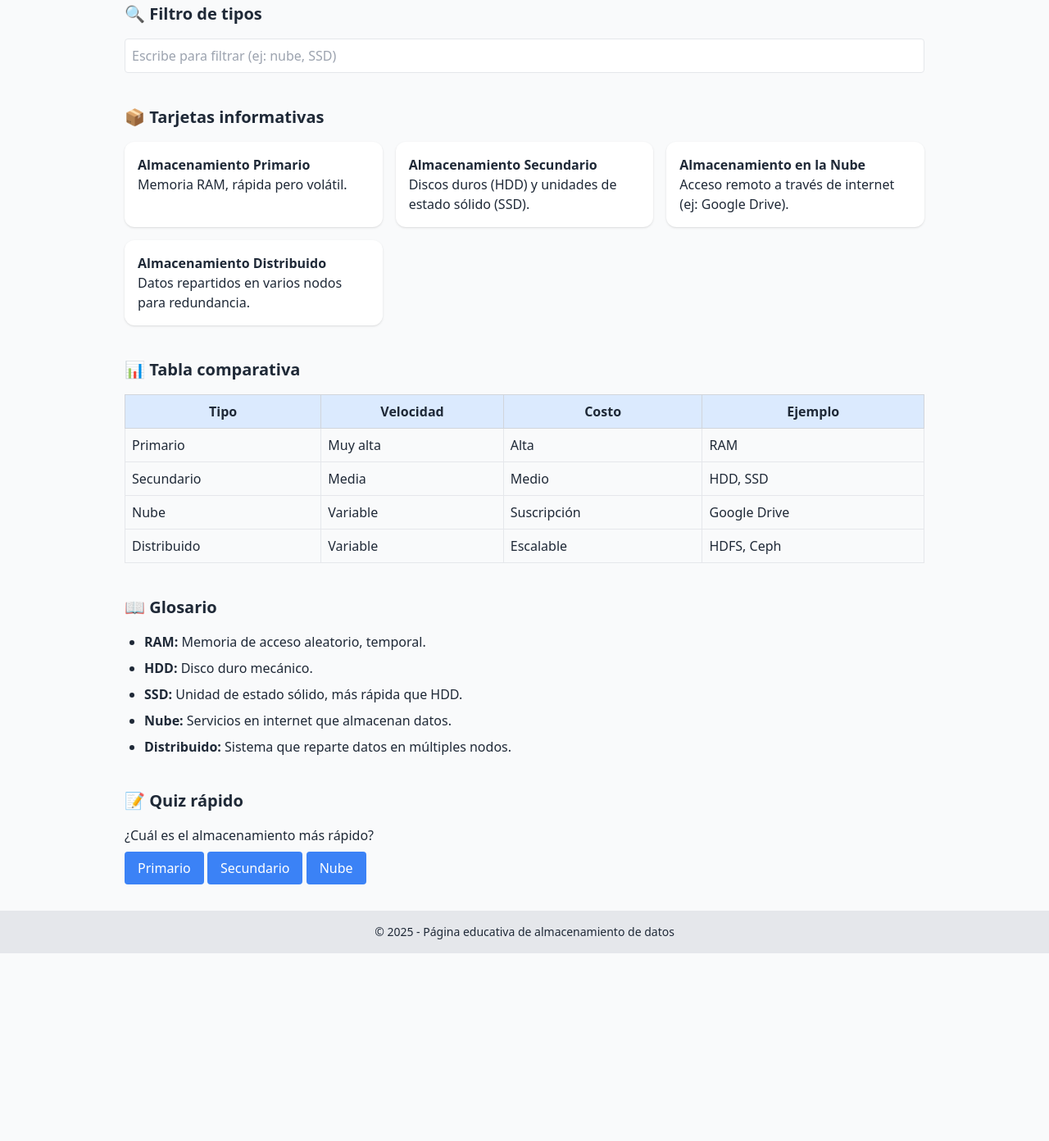
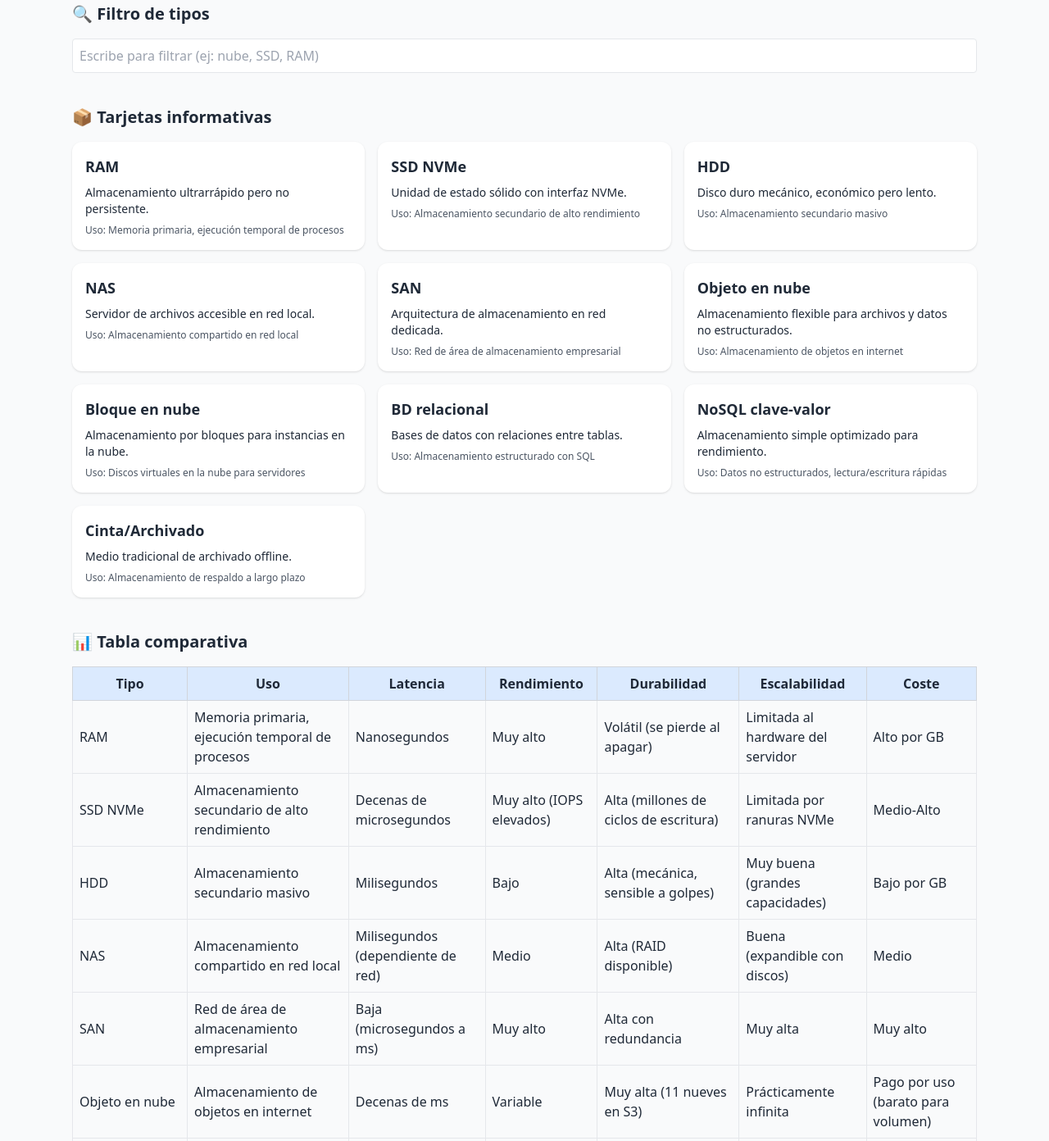
Before and after one commit to LucasMC888/almacenamiento-web, a plain HTML site: page index.html in a window 1280 px wide. Shown: the part 121-1513 px from the top of the page at 82% size. Before the commit the page ends 1284 px from the top, so only its background shows below. Drawn offline with nearby package versions, Linux system fonts and the light colour scheme.

Commit message:
Update index.html

```diff
--- a/index.html
+++ b/index.html
@@ -12,7 +12,7 @@
     <p class="text-sm">Página educativa interactiva</p>
   </header>
 
-  <main class="max-w-5xl mx-auto p-6 space-y-10">
+  <main class="max-w-6xl mx-auto p-6 space-y-10">
 
     <!-- Filtro -->
     <section id="filtro">
@@ -20,7 +20,7 @@
       <input
         type="text"
         id="searchInput"
-        placeholder="Escribe para filtrar (ej: nube, SSD)"
+        placeholder="Escribe para filtrar (ej: nube, SSD, RAM)"
         class="w-full p-2 border rounded"
       />
     </section>
@@ -28,24 +28,7 @@
     <!-- Tarjetas -->
     <section id="tarjetas">
       <h2 class="text-xl font-semibold mb-4">📦 Tarjetas informativas</h2>
-      <div id="cardContainer" class="grid md:grid-cols-2 lg:grid-cols-3 gap-4">
-        <div class="card bg-white rounded-xl shadow p-4" data-type="primario">
-          <h3 class="font-bold">Almacenamiento Primario</h3>
-          <p>Memoria RAM, rápida pero volátil.</p>
-        </div>
-        <div class="card bg-white rounded-xl shadow p-4" data-type="secundario">
-          <h3 class="font-bold">Almacenamiento Secundario</h3>
-          <p>Discos duros (HDD) y unidades de estado sólido (SSD).</p>
-        </div>
-        <div class="card bg-white rounded-xl shadow p-4" data-type="nube">
-          <h3 class="font-bold">Almacenamiento en la Nube</h3>
-          <p>Acceso remoto a través de internet (ej: Google Drive).</p>
-        </div>
-        <div class="card bg-white rounded-xl shadow p-4" data-type="distribuido">
-          <h3 class="font-bold">Almacenamiento Distribuido</h3>
-          <p>Datos repartidos en varios nodos para redundancia.</p>
-        </div>
-      </div>
+      <div id="cardContainer" class="grid md:grid-cols-2 lg:grid-cols-3 gap-4"></div>
     </section>
 
     <!-- Tabla comparativa -->
@@ -56,37 +39,15 @@
           <thead class="bg-blue-100">
             <tr>
               <th class="border border-gray-300 p-2">Tipo</th>
-              <th class="border border-gray-300 p-2">Velocidad</th>
-              <th class="border border-gray-300 p-2">Costo</th>
-              <th class="border border-gray-300 p-2">Ejemplo</th>
+              <th class="border border-gray-300 p-2">Uso</th>
+              <th class="border border-gray-300 p-2">Latencia</th>
+              <th class="border border-gray-300 p-2">Rendimiento</th>
+              <th class="border border-gray-300 p-2">Durabilidad</th>
+              <th class="border border-gray-300 p-2">Escalabilidad</th>
+              <th class="border border-gray-300 p-2">Coste</th>
             </tr>
           </thead>
-          <tbody>
-            <tr>
-              <td class="border p-2">Primario</td>
-              <td class="border p-2">Muy alta</td>
-              <td class="border p-2">Alta</td>
-              <td class="border p-2">RAM</td>
-            </tr>
-            <tr>
-              <td class="border p-2">Secundario</td>
-              <td class="border p-2">Media</td>
-              <td class="border p-2">Medio</td>
-              <td class="border p-2">HDD, SSD</td>
-            </tr>
-            <tr>
-              <td class="border p-2">Nube</td>
-              <td class="border p-2">Variable</td>
-              <td class="border p-2">Suscripción</td>
-              <td class="border p-2">Google Drive</td>
-            </tr>
-            <tr>
-              <td class="border p-2">Distribuido</td>
-              <td class="border p-2">Variable</td>
-              <td class="border p-2">Escalable</td>
-              <td class="border p-2">HDFS, Ceph</td>
-            </tr>
-          </tbody>
+          <tbody id="tablaBody"></tbody>
         </table>
       </div>
     </section>
@@ -94,23 +55,13 @@
     <!-- Glosario -->
     <section id="glosario">
       <h2 class="text-xl font-semibold mb-4">📖 Glosario</h2>
-      <ul class="list-disc pl-6 space-y-2">
-        <li><strong>RAM:</strong> Memoria de acceso aleatorio, temporal.</li>
-        <li><strong>HDD:</strong> Disco duro mecánico.</li>
-        <li><strong>SSD:</strong> Unidad de estado sólido, más rápida que HDD.</li>
-        <li><strong>Nube:</strong> Servicios en internet que almacenan datos.</li>
-        <li><strong>Distribuido:</strong> Sistema que reparte datos en múltiples nodos.</li>
-      </ul>
+      <ul id="glosarioList" class="list-disc pl-6 space-y-2"></ul>
     </section>
 
     <!-- Quiz -->
     <section id="quiz">
       <h2 class="text-xl font-semibold mb-4">📝 Quiz rápido</h2>
-      <p class="mb-2">¿Cuál es el almacenamiento más rápido?</p>
-      <button onclick="checkAnswer('primario')" class="bg-blue-500 text-white px-4 py-2 rounded">Primario</button>
-      <button onclick="checkAnswer('secundario')" class="bg-blue-500 text-white px-4 py-2 rounded">Secundario</button>
-      <button onclick="checkAnswer('nube')" class="bg-blue-500 text-white px-4 py-2 rounded">Nube</button>
-      <p id="quizResult" class="mt-2 font-semibold"></p>
+      <div id="quizContainer" class="space-y-6"></div>
     </section>
   </main>
 
@@ -119,29 +70,250 @@
   </footer>
 
   <script>
+    // ======================
+    // Datos de ejemplo
+    // ======================
+    const items = [
+      {
+        tipo: "RAM",
+        uso: "Memoria primaria, ejecución temporal de procesos",
+        ejemplos: "DDR4, DDR5",
+        latencia: "Nanosegundos",
+        rendimiento: "Muy alto",
+        durabilidad: "Volátil (se pierde al apagar)",
+        escalabilidad: "Limitada al hardware del servidor",
+        coste: "Alto por GB",
+        desc: "Almacenamiento ultrarrápido pero no persistente."
+      },
+      {
+        tipo: "SSD NVMe",
+        uso: "Almacenamiento secundario de alto rendimiento",
+        ejemplos: "Samsung 980 Pro, WD Black SN850",
+        latencia: "Decenas de microsegundos",
+        rendimiento: "Muy alto (IOPS elevados)",
+        durabilidad: "Alta (millones de ciclos de escritura)",
+        escalabilidad: "Limitada por ranuras NVMe",
+        coste: "Medio-Alto",
+        desc: "Unidad de estado sólido con interfaz NVMe."
+      },
+      {
+        tipo: "HDD",
+        uso: "Almacenamiento secundario masivo",
+        ejemplos: "Seagate Barracuda, WD Blue",
+        latencia: "Milisegundos",
+        rendimiento: "Bajo",
+        durabilidad: "Alta (mecánica, sensible a golpes)",
+        escalabilidad: "Muy buena (grandes capacidades)",
+        coste: "Bajo por GB",
+        desc: "Disco duro mecánico, económico pero lento."
+      },
+      {
+        tipo: "NAS",
+        uso: "Almacenamiento compartido en red local",
+        ejemplos: "Synology, QNAP",
+        latencia: "Milisegundos (dependiente de red)",
+        rendimiento: "Medio",
+        durabilidad: "Alta (RAID disponible)",
+        escalabilidad: "Buena (expandible con discos)",
+        coste: "Medio",
+        desc: "Servidor de archivos accesible en red local."
+      },
+      {
+        tipo: "SAN",
+        uso: "Red de área de almacenamiento empresarial",
+        ejemplos: "Fibre Channel SAN, iSCSI SAN",
+        latencia: "Baja (microsegundos a ms)",
+        rendimiento: "Muy alto",
+        durabilidad: "Alta con redundancia",
+        escalabilidad: "Muy alta",
+        coste: "Muy alto",
+        desc: "Arquitectura de almacenamiento en red dedicada."
+      },
+      {
+        tipo: "Objeto en nube",
+        uso: "Almacenamiento de objetos en internet",
+        ejemplos: "Amazon S3, Azure Blob Storage",
+        latencia: "Decenas de ms",
+        rendimiento: "Variable",
+        durabilidad: "Muy alta (11 nueves en S3)",
+        escalabilidad: "Prácticamente infinita",
+        coste: "Pago por uso (barato para volumen)",
+        desc: "Almacenamiento flexible para archivos y datos no estructurados."
+      },
+      {
+        tipo: "Bloque en nube",
+        uso: "Discos virtuales en la nube para servidores",
+        ejemplos: "Amazon EBS, Google Persistent Disk",
+        latencia: "Milisegundos",
+        rendimiento: "Medio-Alto",
+        durabilidad: "Alta",
+        escalabilidad: "Alta",
+        coste: "Pago mensual por GB",
+        desc: "Almacenamiento por bloques para instancias en la nube."
+      },
+      {
+        tipo: "BD relacional",
+        uso: "Almacenamiento estructurado con SQL",
+        ejemplos: "MySQL, PostgreSQL, Oracle",
+        latencia: "Milisegundos",
+        rendimiento: "Medio-Alto",
+        durabilidad: "Alta (transacciones ACID)",
+        escalabilidad: "Vertical (escala en un solo nodo)",
+        coste: "Medio-Alto",
+        desc: "Bases de datos con relaciones entre tablas."
+      },
+      {
+        tipo: "NoSQL clave-valor",
+        uso: "Datos no estructurados, lectura/escritura rápidas",
+        ejemplos: "Redis, DynamoDB",
+        latencia: "Baja (ms o menos)",
+        rendimiento: "Muy alto",
+        durabilidad: "Variable (según configuración)",
+        escalabilidad: "Horizontal excelente",
+        coste: "Depende del proveedor",
+        desc: "Almacenamiento simple optimizado para rendimiento."
+      },
+      {
+        tipo: "Cinta/Archivado",
+        uso: "Almacenamiento de respaldo a largo plazo",
+        ejemplos: "LTO-9, IBM Tape",
+        latencia: "Segundos a minutos",
+        rendimiento: "Bajo",
+        durabilidad: "Muy alta (décadas en condiciones adecuadas)",
+        escalabilidad: "Alta (bibliotecas robotizadas)",
+        coste: "Muy bajo por TB",
+        desc: "Medio tradicional de archivado offline."
+      }
+    ];
+
+    const glosario = [
+      { termino: "Latencia", definicion: "Tiempo de respuesta desde la petición hasta el acceso al dato." },
+      { termino: "IOPS", definicion: "Operaciones de entrada/salida por segundo, mide rendimiento." },
+      { termino: "ACID", definicion: "Propiedades de transacciones: Atomicidad, Consistencia, Aislamiento, Durabilidad." },
+      { termino: "RAID", definicion: "Arreglo redundante de discos para mejorar rendimiento o tolerancia a fallos." },
+      { termino: "CAP", definicion: "Teorema que afirma que una BD distribuida no puede garantizar Consistencia, Disponibilidad y Tolerancia a particiones simultáneamente." },
+      { termino: "Escalabilidad", definicion: "Capacidad de un sistema para crecer en recursos o usuarios sin perder eficiencia." },
+      { termino: "Durabilidad", definicion: "Garantía de que los datos escritos se conservan de forma fiable." }
+    ];
+
+    const preguntas = [
+      {
+        enunciado: "¿Cuál es el almacenamiento más rápido?",
+        opciones: ["RAM", "HDD", "Cinta"],
+        respuesta: "RAM"
+      },
+      {
+        enunciado: "¿Qué tecnología ofrece redundancia con varios discos?",
+        opciones: ["RAID", "NoSQL", "ACID"],
+        respuesta: "RAID"
+      },
+      {
+        enunciado: "¿Qué tipo de almacenamiento suele usarse para archivado a largo plazo?",
+        opciones: ["SSD NVMe", "Cinta", "RAM"],
+        respuesta: "Cinta"
+      }
+    ];
+
+    // ======================
+    // Render dinámico
+    // ======================
+
+    // Render tarjetas
+    const cardContainer = document.getElementById("cardContainer");
+    function renderCards() {
+      cardContainer.innerHTML = "";
+      items.forEach(item => {
+        const div = document.createElement("div");
+        div.className = "card bg-white rounded-xl shadow p-4";
+        div.dataset.type = item.tipo.toLowerCase();
+        div.innerHTML = `
+          <h3 class="font-bold text-lg mb-2">${item.tipo}</h3>
+          <p class="text-sm mb-2">${item.desc}</p>
+          <p class="text-xs text-gray-600">Uso: ${item.uso}</p>
+        `;
+        cardContainer.appendChild(div);
+      });
+    }
+
+    // Render tabla
+    const tablaBody = document.getElementById("tablaBody");
+    function renderTabla() {
+      tablaBody.innerHTML = "";
+      items.forEach(item => {
+        const tr = document.createElement("tr");
+        tr.innerHTML = `
+          <td class="border p-2">${item.tipo}</td>
+          <td class="border p-2">${item.uso}</td>
+          <td class="border p-2">${item.latencia}</td>
+          <td class="border p-2">${item.rendimiento}</td>
+          <td class="border p-2">${item.durabilidad}</td>
+          <td class="border p-2">${item.escalabilidad}</td>
+          <td class="border p-2">${item.coste}</td>
+        `;
+        tablaBody.appendChild(tr);
+      });
+    }
+
+    // Render glosario
+    const glosarioList = document.getElementById("glosarioList");
+    function renderGlosario() {
+      glosarioList.innerHTML = "";
+      glosario.forEach(entry => {
+        const li = document.createElement("li");
+        li.innerHTML = `<strong>${entry.termino}:</strong> ${entry.definicion}`;
+        glosarioList.appendChild(li);
+      });
+    }
+
+    // Render quiz
+    const quizContainer = document.getElementById("quizContainer");
+    function renderQuiz() {
+      quizContainer.innerHTML = "";
+      preguntas.forEach((q, index) => {
+        const div = document.createElement("div");
+        div.className = "p-4 bg-white rounded shadow";
+        div.innerHTML = `
+          <p class="font-semibold mb-2">${q.enunciado}</p>
+          <div class="space-x-2 mb-2">
+            ${q.opciones.map(opt => `
+              <button
+                class="bg-blue-500 text-white px-3 py-1 rounded hover:bg-blue-600"
+                onclick="checkAnswer(${index}, '${opt}')"
+              >${opt}</button>
+            `).join("")}
+          </div>
+          <p id="quizResult-${index}" class="font-medium"></p>
+        `;
+        quizContainer.appendChild(div);
+      });
+    }
+
     // Filtro dinámico
     const searchInput = document.getElementById("searchInput");
-    const cards = document.querySelectorAll(".card");
-
     searchInput.addEventListener("input", () => {
       const query = searchInput.value.toLowerCase();
-      cards.forEach(card => {
-        const type = card.dataset.type.toLowerCase();
-        card.style.display = type.includes(query) ? "block" : "none";
+      document.querySelectorAll("#cardContainer .card").forEach(card => {
+        card.style.display = card.dataset.type.includes(query) ? "block" : "none";
       });
     });
 
-    // Quiz
-    function checkAnswer(answer) {
-      const result = document.getElementById("quizResult");
-      if (answer === "primario") {
-        result.textContent = "✅ Correcto: El almacenamiento primario (RAM) es el más rápido.";
+    // Quiz verificación
+    function checkAnswer(index, answer) {
+      const result = document.getElementById(`quizResult-${index}`);
+      if (answer === preguntas[index].respuesta) {
+        result.textContent = "✅ Correcto";
         result.className = "text-green-600 font-bold";
       } else {
         result.textContent = "❌ Incorrecto. Intenta de nuevo.";
         result.className = "text-red-600 font-bold";
       }
     }
+
+    // Inicializar render
+    renderCards();
+    renderTabla();
+    renderGlosario();
+    renderQuiz();
   </script>
 </body>
 </html>
```
